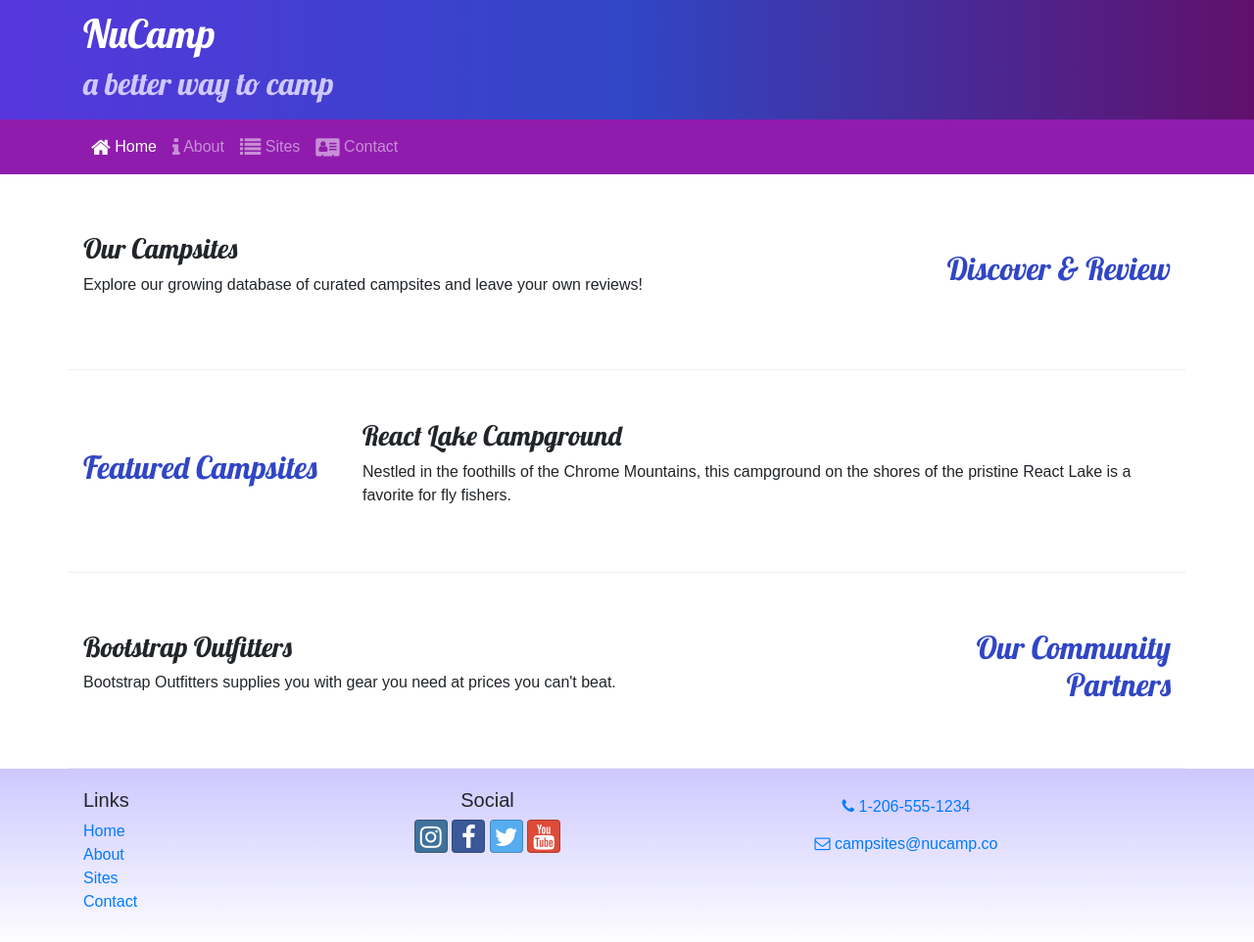
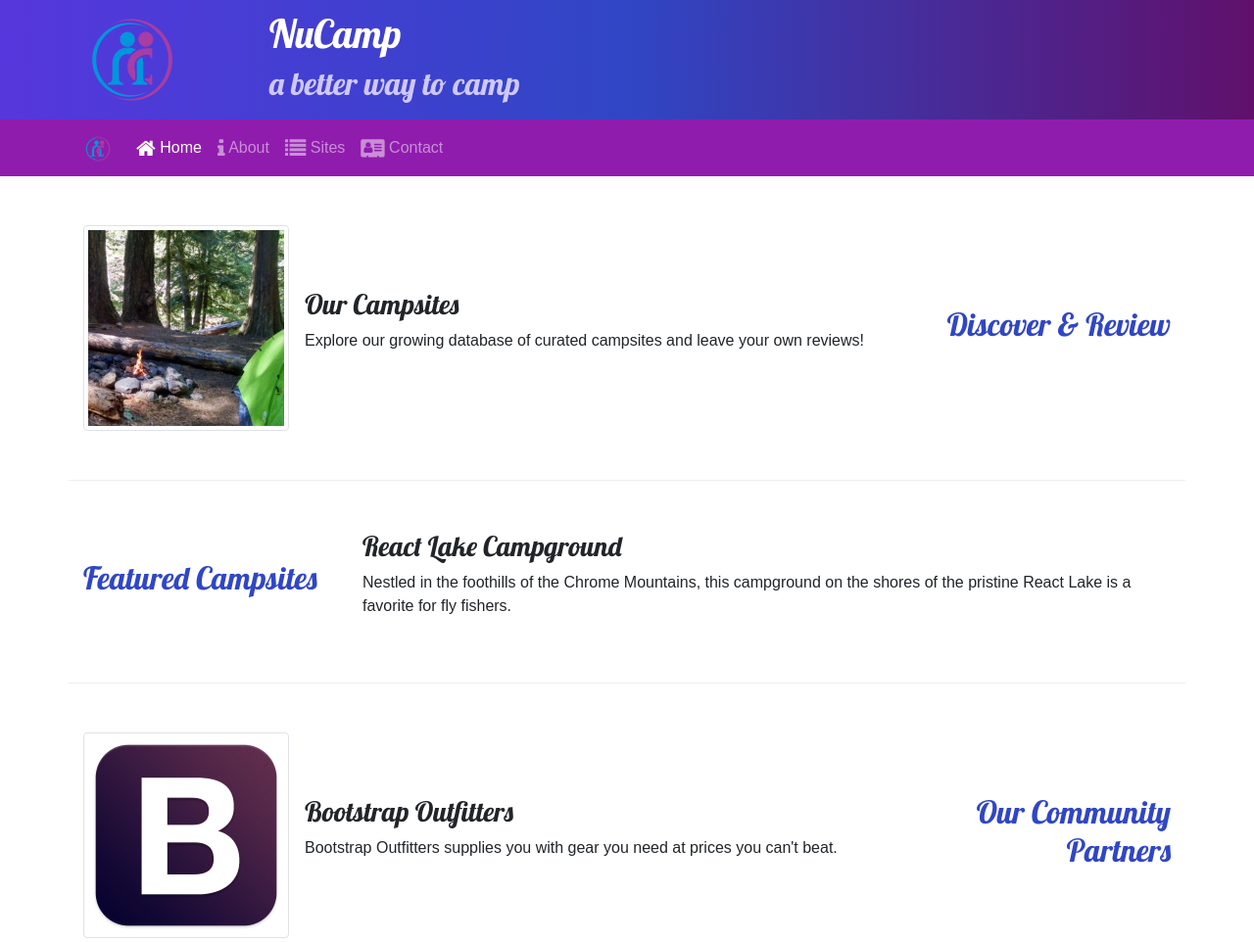
Before and after one commit to RusadeTheRed/Boostrap-Project-Setup, a website: page index.html in a window 1280 px wide. Shown: the top 962 px of the page at 98% size. Drawn offline with nearby package versions, Linux system fonts and the light colour scheme.

Commit message:
Images and Media

```diff
--- a/index.html
+++ b/index.html
@@ -24,6 +24,9 @@
     <header class="jumbotron jumbotron-fluid">
         <div class="container">
             <div class="row">
+                <div class="col-4 col-sm-3 col-md-2 align-self-center">
+                    <img src="img/logo.png" class="img-fluid">
+                </div>
                 <div class="col">
                     <h1>NuCamp</h1>
                     <h2>a better way to camp</h2>
@@ -34,7 +37,8 @@
 
     <nav class="navbar navbar-expand-sm navbar-dark sticky-top">
         <div class="container">
-            <button class="navbar-toggler ml-auto" type="button" data-toggle="collapse" data-target="#nucampNavbar">
+            <a class="navbar-brand" href="#"><img src="img/logo.png" height="30" width="30"/></a>
+            <button class="navbar-toggler" type="button" data-toggle="collapse" data-target="#nucampNavbar">
                 <span class="navbar-toggler-icon"></span>
             </button>
             <div class="collapse navbar-collapse" id="nucampNavbar">
@@ -59,8 +63,13 @@
                 <h2 class="text-sm-right">Discover & Review</h2>
             </div>
             <div class="col">
-                <h3>Our Campsites</h3>
-                <p>Explore our growing database of curated campsites and leave your own reviews!</p>
+                <div class="media">
+                    <img class="d-flex mr-3 img-thumbnail" src="img/breadcrumb-trail-thumb.jpg" alt="Breadcrumb Trail thumbnail" />
+                    <div class="media-body align-self-center">
+                        <h3>Our Campsites</h3>
+                        <p>Explore our growing database of curated campsites and leave your own reviews!</p>
+                    </div>
+                </div>
             </div>
         </div>
 
@@ -80,8 +89,13 @@
                 <h2 class="text-sm-right">Our Community Partners</h2>
             </div>
             <div class="col">
-                <h3>Bootstrap Outfitters</h3>
-                <p>Bootstrap Outfitters supplies you with gear you need at prices you can't beat.</p>
+                <div class="media">
+                    <img class="d-flex mr-3 img-thumbnail" src="img/bootstrap-thumb.png" alt="Bootstrap Outfitters" />
+                    <div class="media-body align-self-center">
+                         <h3>Bootstrap Outfitters</h3>
+                              <p>Bootstrap Outfitters supplies you with gear you need at prices you can't beat.</p>
+                    </div>
+                </div>
             </div>
         </div>
 
```
Also changed, not shown: aboutus.html (+6 -1 lines), contactus.html (+5 -0 lines), img/bootstrap-thumb.png (added), img/breadcrumb-trail-thumb.jpg (added), img/breadcrumb-trail.jpg (added), img/chrome-river-thumb.jpg (added), img/chrome-river.jpg (added), img/logo.png (added), img/react-lake-thumb.jpg (added), img/react-lake.jpg (added).
